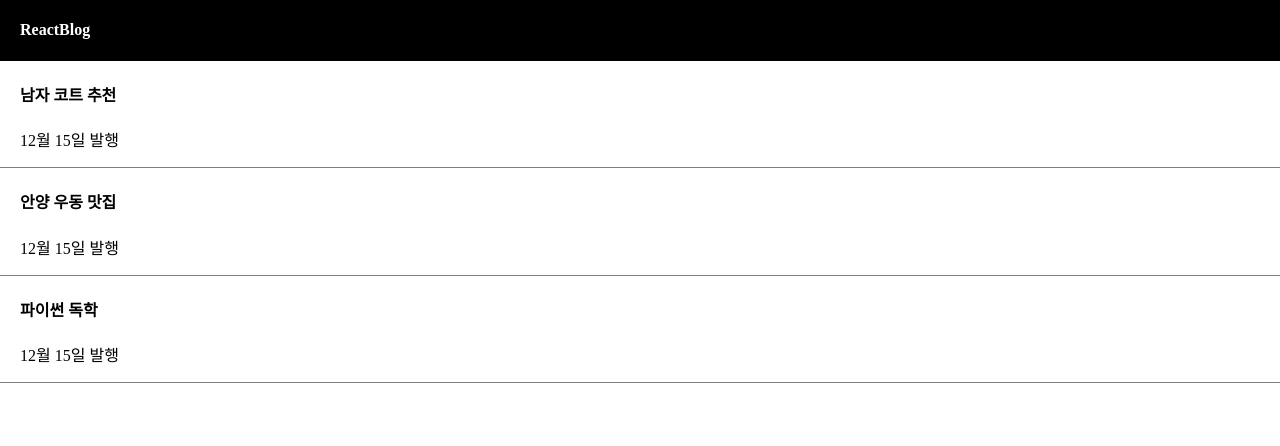
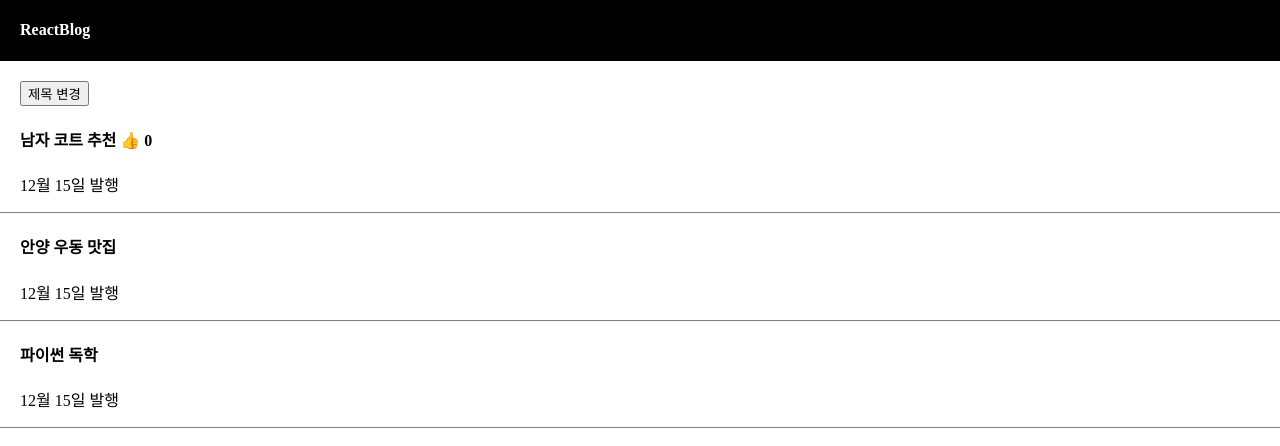
Before and after one commit to ktyoung/react, a React (Create React App) app in the folder blog/: page / in a window 1280 px wide. Shown: the top 446 px of the page. Built offline with nearby package versions, Linux system fonts and the light colour scheme.

Commit message:
state 변경

```diff
--- a/blog/src/App.css
+++ b/blog/src/App.css
@@ -47,6 +47,10 @@ div {
   border-bottom: 1px solid grey;
 }
 
+.list button {
+  margin-top: 20px;
+}
+
 .black-nav {
   display: flex;
   background-color: black;
--- a/blog/src/App.js
+++ b/blog/src/App.js
@@ -1,41 +1,17 @@
+/* eslint-disable */
+// ↑ eslint(자동으로 warning 잡아주는 기능) 끄기
+
 import logo from './logo.svg';
 import './App.css';
 import { useState } from 'react';
 
 function App() {
-  // 1. state를 사용하는 이유?
-  // 데이터를 수정하면 state를 쓰던 html이 자동으로 재렌더링이 됨.
-  // 일반 변수는 새로고침을 해야 재렌더링이 됨
-  // 자주 변경되는 html 부분은 state로 만들어 놓으면 좋다
 
-  // 2.사용 예시는?
-  // 웹페이지에서 필터 기능을 적용할 때 새로고침 없이 실시간 반영되게 할 수 있음
-
-  // 자료를 잠깐 저장할 땐 변수 선언 후 사용(var, let, const)
   let logo = 'ReactBlog';
   let post = '안양 맛집';
 
-  // ==== state를 사용해도 됨 ===== //
-  // 1. import { useState } from 'react';
-  // 2. useState('데이터')
-  // 3. let[작명1, 작명2]
-  // → 작명1 == state명, 작명2 == state 변경 도와주는 함수
-  let [글제목, b] = useState(['남자 코트 추천', '안양 우동 맛집', '파이썬 독학']);
-  // ===== //
-
-  // ===== (참고) Destructuring 문법 ===== //
-  // → array 안에 있는 자료를 변수로 추출해 사용하는 문법
-
-  // 1. 1과 2라는 값을 따로 추출해 사용하고 싶다면?
-  // let num = [1, 2];
-
-  // 2. 각각의 값을 변수로 만들어서 사용
-  // let x = num[0];
-  // let y = num[1];
-
-  // 2-1. 더 쉽게 사용하려면...
-  // let [x, y] = [1, 2] → x == 1, y == 2
-  // ===== //
+  let [글제목, 글제목변경] = useState(['남자 코트 추천', '안양 우동 맛집', '파이썬 독학']);
+  let [likeCount, addLikeCount] = useState(0);
 
   return (
     <div className="App">
@@ -44,7 +20,15 @@ function App() {
       </div>
 
       <div className='list'>
-        <h4>{ 글제목[0] }</h4>
+        <button onClick={ () => { 글제목변경(글제목 = ['여자 코트 추천', '안양 우동 맛집', '파이썬 독학']) } }>제목 변경</button>
+        {/* onClick 이벤트 핸들러 사용법 */}
+        {/* 1. onClick={ 실행할 함수명 } */}
+        {/* 2. onClick={ function() {실행할 코드} } */}
+        {/* 3. onClick={ () => {실행할 코드} } */}
+
+        {/* ※※※ state 변경하는 법 ※※※ */}
+        {/* state변경함수(새로운state) */}
+        <h4>{ 글제목[0] } <span onClick={ () => { addLikeCount(likeCount + 1) } }>👍</span> { likeCount } </h4>
         <p>12월 15일 발행</p>
       </div>
 
@@ -58,12 +42,6 @@ function App() {
         <p>12월 15일 발행</p>
       </div>
     </div>
-
-    // return() 안에는 태그 2개를 병렬로 기입할 수 없다
-    // return(
-    //   <div></div>
-    //   <div></div>
-    // );
   );
 }
 
```
